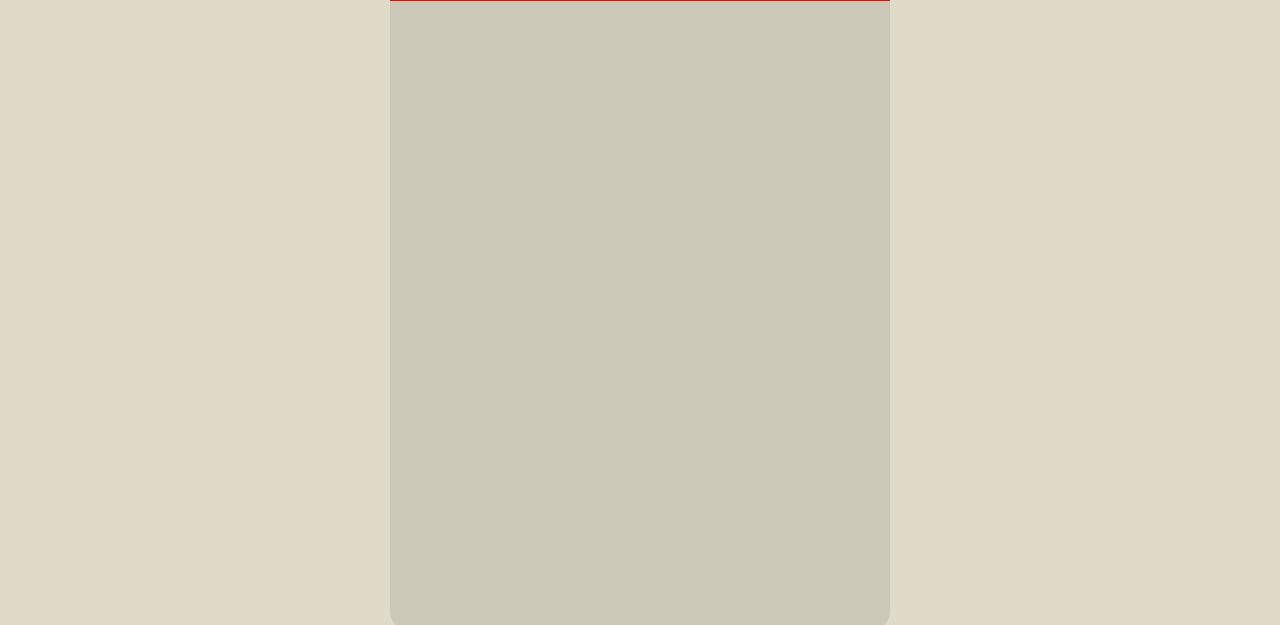
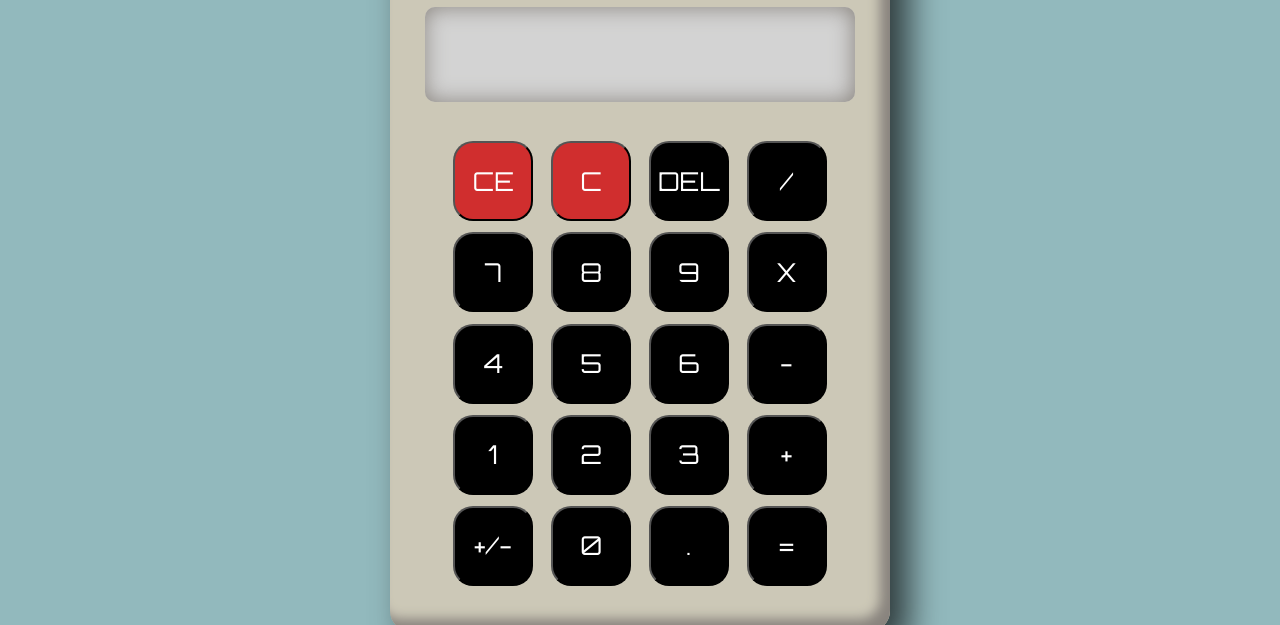
Before and after one commit to RickBr0wn/fcc-javascript-calculator, a plain HTML site: page index.html in a window 1280 px wide. Shown: the part 219-844 px from the top of the page. Drawn offline with nearby package versions, Linux system fonts and the light colour scheme.

Commit message:
Updated Display

```diff
--- a/FCC Javascript Calculator/style.css
+++ b/FCC Javascript Calculator/style.css
@@ -1,20 +1,51 @@
 body {
-    background-color: #E0DBC9;
+    background-color: #92B9BD;
     height: 100vh;
 }
 
 .calculator {
+    font-family: 'Orbitron', sans-serif;
+    font-size: 24px;
     margin-top: 150px;
     background-color: #CCC8B7;
     width: 500px;
     height: 700px;
     border-radius: 20px;
-    padding: 0px;
+    box-shadow: 18px 18px 34px 1px rgba(0, 0, 0, 0.68), inset -10px -12px 12px 0.1px #89847e;
+    padding: 0px 35px 0px 35px;
 }
 
 .calc-header {
-    background-color: red;
-    height: 70px;
+    text-align: center;
+    padding-top: 1.25rem;
     border-top-left-radius: 20px;
     border-top-right-radius: 20px;
 }
+
+.display-window {
+    margin-top: 1.25rem;
+    background-color: lightgray;
+    height: 95px;
+    border-radius: 10px;
+    box-shadow: inset -1px 0px 22px 0.1px #89847e;
+}
+
+.button-container{
+    padding: 0px;
+    padding-top: 2.1rem;
+    text-align: center;
+}
+
+.button{
+    font-size: 26px;
+    width: 80px;
+    height: 80px;
+    margin: 0.35rem;
+    border-radius: 20px;
+    background-color: black;
+    color: white;
+}
+
+.button-red{
+    background-color: #d02e2e;
+}
--- a/index.html
+++ b/index.html
@@ -10,6 +10,7 @@
     <link rel="stylesheet" href="https://maxcdn.bootstrapcdn.com/bootstrap/4.0.0/css/bootstrap.min.css" integrity="sha384-Gn5384xqQ1aoWXA+058RXPxPg6fy4IWvTNh0E263XmFcJlSAwiGgFAW/dAiS6JXm"
           crossorigin="anonymous">
     <!-- Google Fonts Here -->
+    <link href="https://fonts.googleapis.com/css?family=Orbitron" rel="stylesheet">
     <script defer src="https://use.fontawesome.com/releases/v5.0.6/js/all.js"></script>
     <link rel="stylesheet" href="FCC Javascript Calculator/style.css">
     <!-- ALT Click Here -->
@@ -42,7 +43,30 @@
     <!-- START OF CONTENT -->
     <div class="container calculator">
         <div class="calc-header">
-
+            JAVASCRIPT CALCULATOR
+        </div>
+        <div class="display-window" id="displayWindow"></div>
+        <div class="button-container">
+            <button class="button button-red">CE</button>
+            <button class="button button-red">C</button>
+            <button class="button">DEL</button>
+            <button class="button">/</button>
+            <button class="button">7</button>
+            <button class="button">8</button>
+            <button class="button">9</button>
+            <button class="button">X</button>
+            <button class="button">4</button>
+            <button class="button">5</button>
+            <button class="button">6</button>
+            <button class="button">-</button>
+            <button class="button">1</button>
+            <button class="button">2</button>
+            <button class="button">3</button>
+            <button class="button">+</button>
+            <button class="button">+/-</button>
+            <button class="button">0</button>
+            <button class="button">.</button>
+            <button class="button">=</button>
         </div>
     </div>
     <!-- END OF CONTENT -->
```
